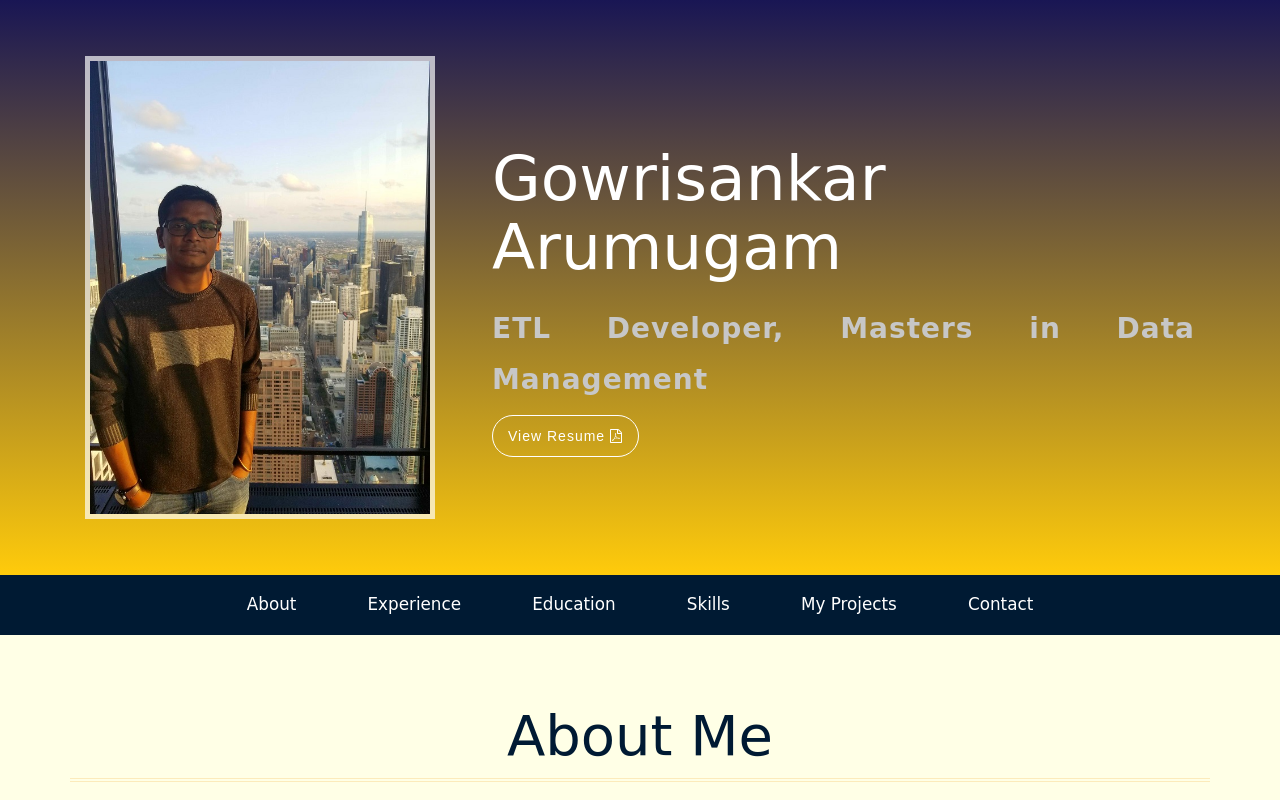
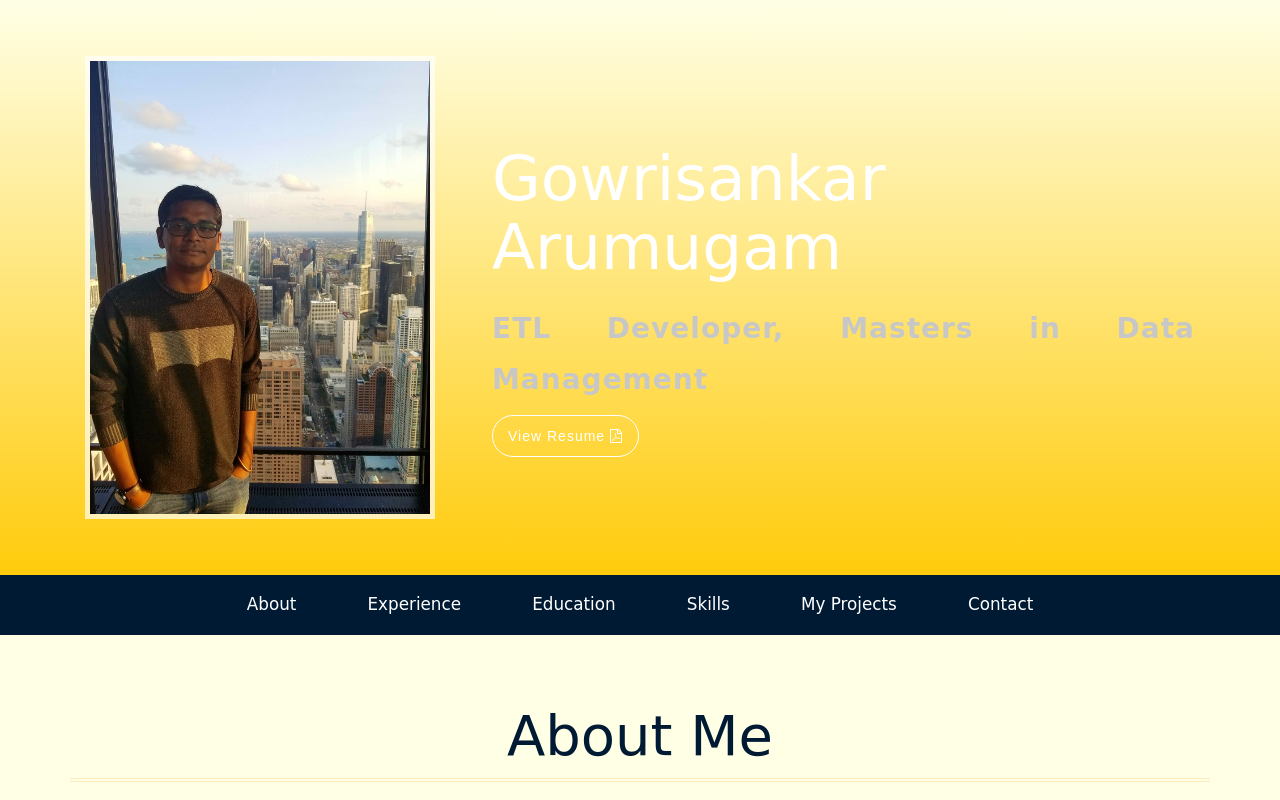
Before and after one commit to a-gowrisankar/a-gowrisankar.github.io, a plain HTML site: page index.html in a window 1280 px wide. Shown: the top 800 px of the page. Drawn offline with Linux system fonts and the light colour scheme; a web font is replaced by a local one.

Commit message:
Style changes

```diff
--- a/css/style.css
+++ b/css/style.css
@@ -181,7 +181,7 @@ body a{
 }
 
 #skills-info li:hover{
-    transform: scale(1.4);
+    transform: scale(1.2);
     color: #001a33;
     background: #ffcb0b
 }
@@ -218,8 +218,8 @@ body a:hover{
 }
 .banner-info{
 	background: #001a33;  /* fallback for old browsers */
-background: -webkit-linear-gradient(to bottom, #001a33, #ffcb0b);  /* Chrome 10-25, Safari 5.1-6 */
-background: linear-gradient(to bottom, #191654, #ffcb0b); /* W3C, IE 10+/ Edge, Firefox 16+, Chrome 26+, Opera 12+, Safari 7+ */
+background: -webkit-linear-gradient(to bottom, #ffffe6, #ffcb0b);  /* Chrome 10-25, Safari 5.1-6 */
+background: linear-gradient(to bottom, #ffffe6, #ffcb0b); /* W3C, IE 10+/ Edge, Firefox 16+, Chrome 26+, Opera 12+, Safari 7+ */
 
 	padding: 4em 0;
 }
```
